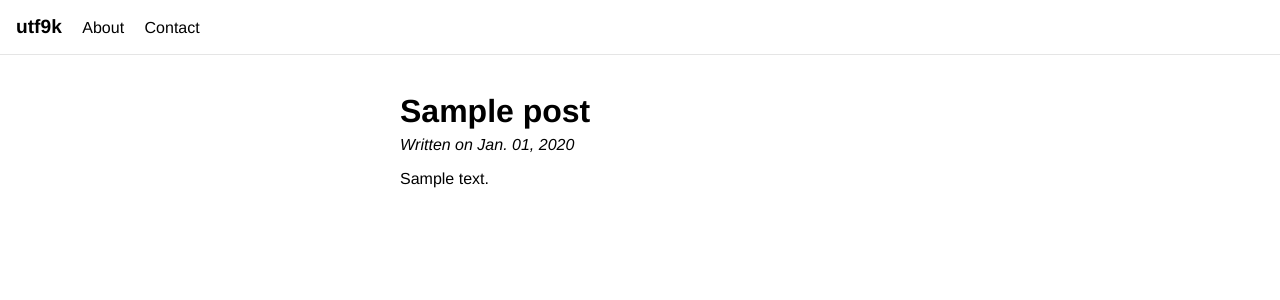
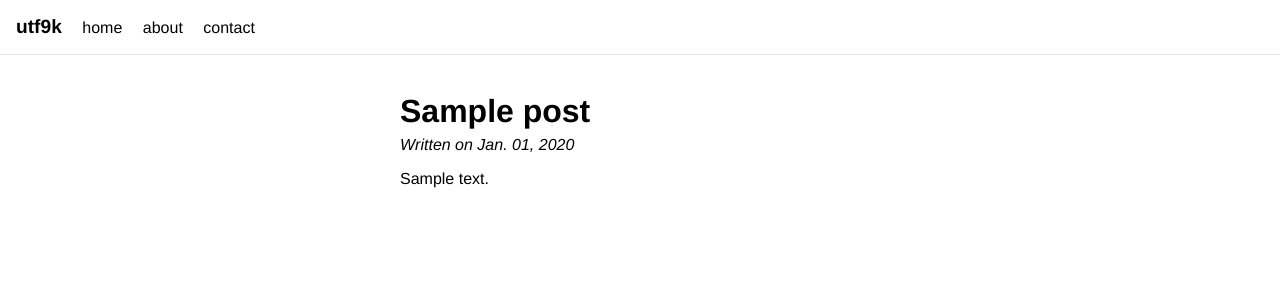
Before and after one commit to marcus-crane/site, a Django app: a page that uses blog/templates/blog/nav.html in a window 1280 px wide. Shown: the top 300 px of the page. Run offline with Django 3.2, Linux system fonts and the light colour scheme; tables that the repository leaves empty hold one stand-in row (values such as "Sample post"); some web fonts are replaced.

Commit message:
Added explicit home button

```diff
--- a/blog/templates/blog/nav.html
+++ b/blog/templates/blog/nav.html
@@ -1,5 +1,6 @@
 <nav class="pa3">
     <a class="link hover-hot-pink b f6 f5-ns dib mr3" href="{% url 'blog:post_list' %}" title="Home">utf9k</a>
-    <a class="link hover-red f6 f5-ns dib mr3" href="#" title="About">About</a>
-    <a class="link hover-red f6 f5-ns dib" href="#" title="Contact">Contact</a>
+    <a class="link hover-red f6 f5-ns dib mr3" href="/" title="root">home</a>
+    <a class="link hover-red f6 f5-ns dib mr3" href="/about" title="About">about</a>
+    <a class="link hover-red f6 f5-ns dib" href="/contact" title="Contact">contact</a>
 </nav>
```
